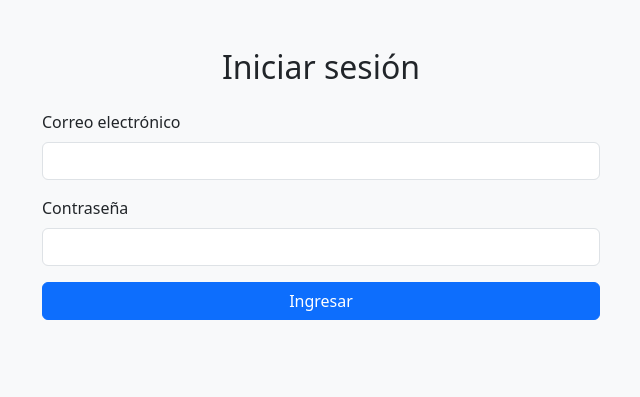
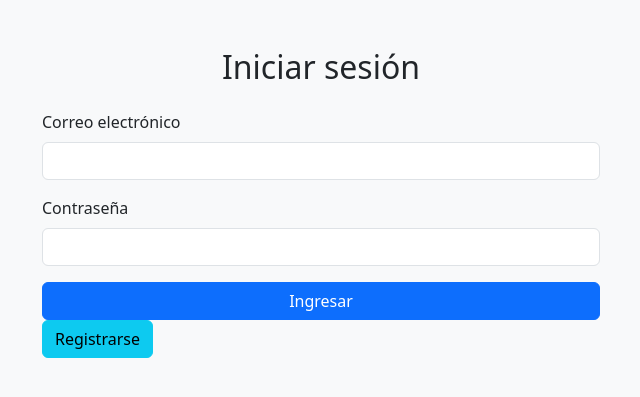
Before and after one commit to Brianlemus/Proyecto_Inteligencia_Artificial, a Flask app: page / in a window 1280 px wide. Shown: the top 397 px of the page, without its empty margins (319-959 px from the left). Run offline with Flask 3, Linux system fonts and the light colour scheme.

Commit message:
btn_registro

```diff
--- a/templates/login.html
+++ b/templates/login.html
@@ -22,6 +22,9 @@
                 <div class="alert alert-danger">{{ error }}</div>
             {% endif %}
             <button type="submit" class="btn btn-primary w-100">Ingresar</button>
+            <a href="#">
+                <button type="button" class="btn btn-info">Registrarse</button>
+            </a>
         </form>
     </div>
 </body>
```
